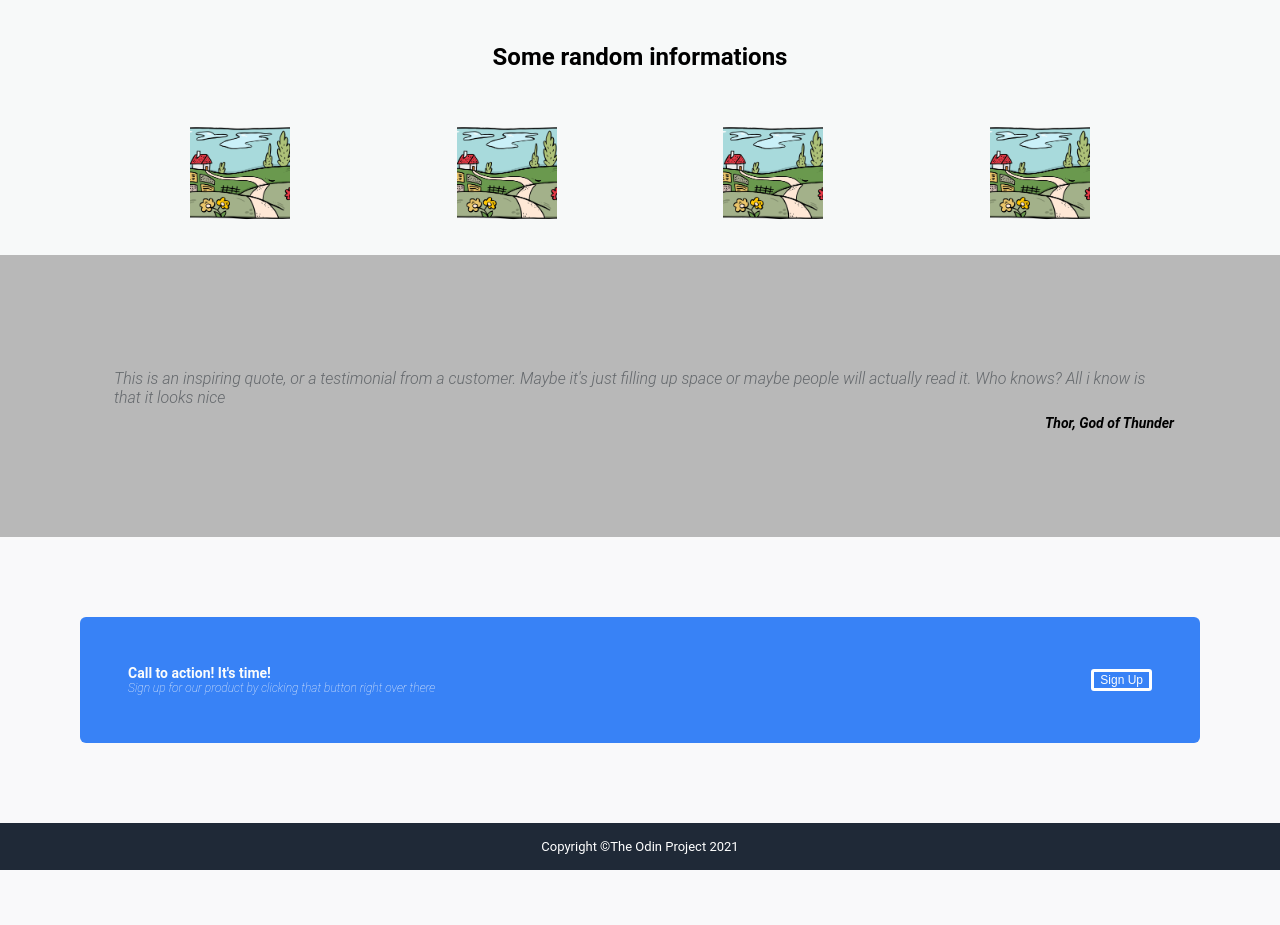
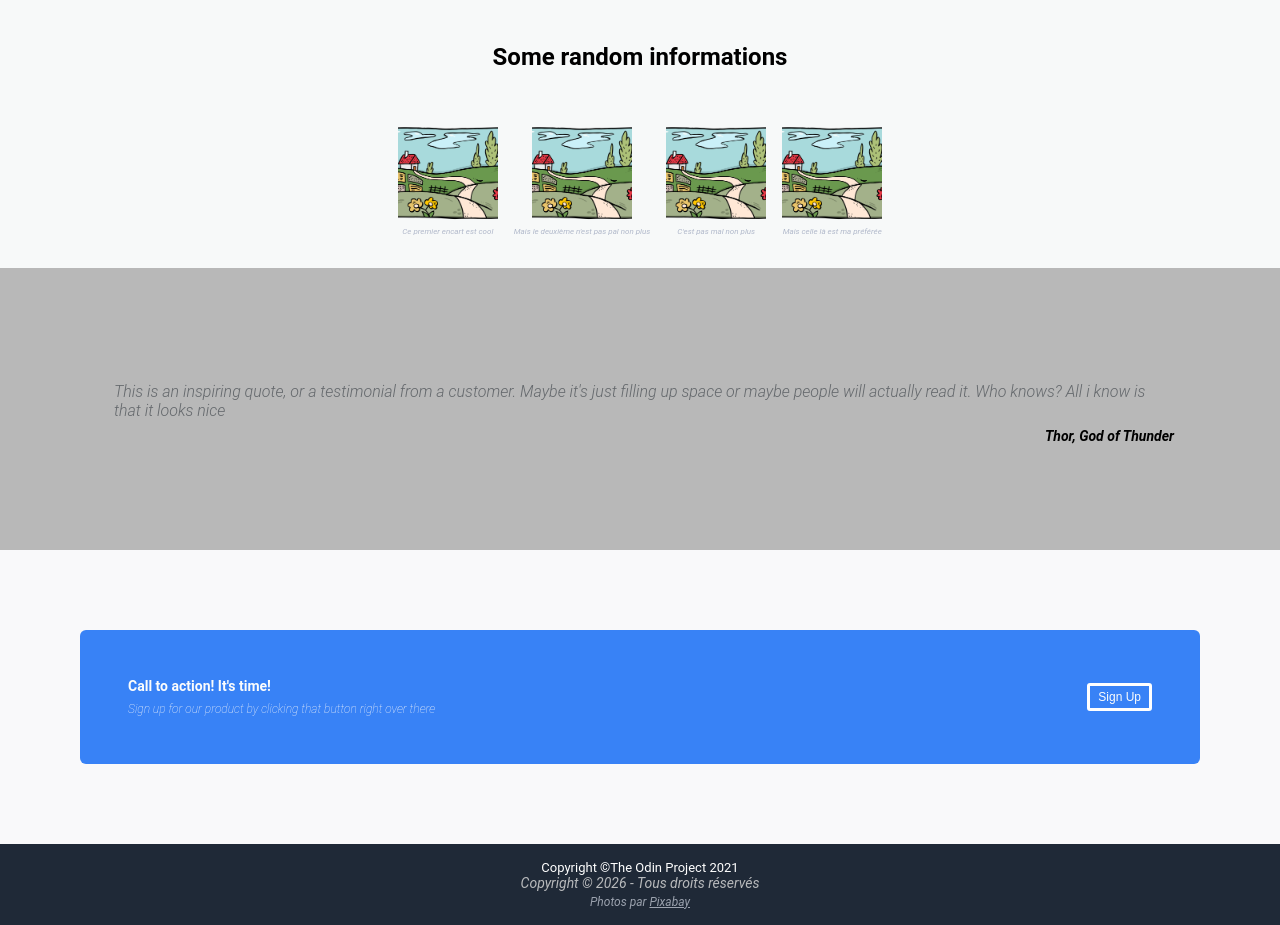
Before and after one commit to sulli24660/odin-big-project, a plain HTML site: page index.html in a window 1280 px wide. Shown: the part 320-1245 px from the top of the page. Before the commit the page ends 1190 px from the top, so only its background shows below. Drawn offline with Linux system fonts and the light colour scheme.

Commit message:
mise à jour des subtitles sur les 4 images et ajout des droits d'images et sources en footer

```diff
--- a/index.html
+++ b/index.html
@@ -27,10 +27,27 @@
         <div class="banner-content-2">
             <h2>Some random informations</h2>
                 <div class="banner-img-2">
+
+                    <div class="img-card">
                 <img src="image-cool.png" alt="Image 1">
+                    <p class="txt-Img-1">Ce premier encart est cool</p>
+                    </div>
+
+                    <div class="img-card">
                 <img src="image-cool.png" alt="Image 2">
+                    <p class="txt-img-2"> Mais le deuxième n'est pas pal non plus</p>
+                    </div>
+
+                    <div class="img-card">
                 <img src="image-cool.png" alt="Image 3">
+                    <p class="txt-img-3"> C'est pas mal non plus</p>
+                    </div>
+
+                    <div class="img-card">
                 <img src="image-cool.png" alt="Image 4">
+                    <p class="txt-img-4">Mais celle là est ma préférée</p>
+                    </div>
+
         </div></div></section>
     <section class="banner-3">
         <div class="temoignage">
@@ -48,6 +65,10 @@
         </div>
     </section>
     </main>
-    <footer>Copyright &copy;The Odin Project 2021</footer>
+    <footer>Copyright &copy;The Odin Project 2021
+    <p>Copyright &copy; 2026 - Tous droits réservés</p>
+    <p class="credits">Photos par <a href="https://pixabay.com" target="_blank" rel="noopener noreferrer">Pixabay</a></p>
+
+    </footer>
 </body>
 </html>
--- a/style.css
+++ b/style.css
@@ -79,18 +79,35 @@ button{
 .banner-2{
         background-color: rgb(247, 249, 249);}
 
+/* Alignement des 4 cartes sur la ligne */
 .banner-img-2 {
     display: flex;
-    justify-content: space-between;
-    align-items: center;
-    width: 100%;
-    max-width: 900px; /* Limite la largeur totale pour éviter que les images ne s'étalent trop */
+    justify-content: space-around;
+    align-items: flex-start; /* Aligne le haut des cartes */
+    gap: 16px;
 }
 
-.banner-img-2 img {
+/* Style de chaque carte (Image + Texte au-dessus/en-dessous) */
+.img-card {
+    display: flex;
+    flex-direction: column; /* Empile l'image et le texte verticalement */
+    align-items: center;    /* Centre l'image et le texte l'un par rapport à l'autre */
+    max-width: 150px;       /* Limite la largeur du bloc texte */
+    text-align: center;
+
+}
+
+.img-card img {
     width: 100px;
     height: 100px;
-    object-fit: cover; /* Conserve les proportions de l'image sans la déformer */
+    object-fit: cover;
+}
+
+.img-card p {
+    margin-top: 4px;
+    color: #b0b8ca;
+    font-family: "Roboto", sans-serif;
+    font-size: 8px;
 }
 .banner-3{
     display: flex;
@@ -131,7 +148,7 @@ button{
     font-weight: 600;
     color: #fbfcfc;
     font-style: normal;
-    gap: 8px;
+    margin-bottom: 8px;
 
 }
 .cta-text{
@@ -147,7 +164,7 @@ button{
     font-weight: 100;
     margin-left: auto;
     border-radius: 3px;
-    justify-content: center;
+    padding: 4px 8px;
 }
 footer{
     background-color: #1F2937;
@@ -156,3 +173,13 @@ footer{
     padding: 16px;
     font-size: small;
 }
+.credits {
+    font-size: 12px;
+    color: #9CA3AF;
+    margin-top: 4px;
+}
+
+.credits a {
+    color: #9CA3AF;
+    text-decoration: underline;
+}
```
